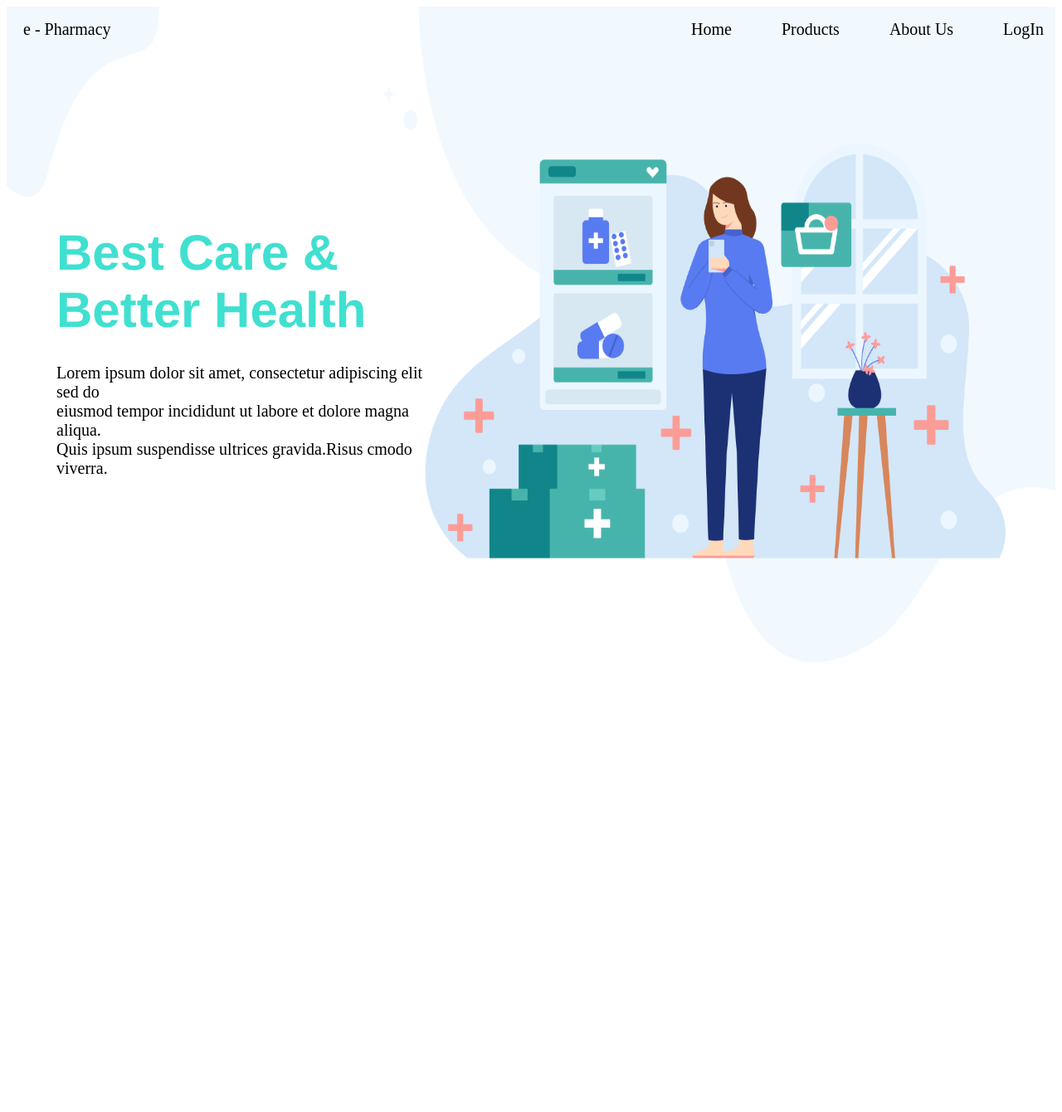
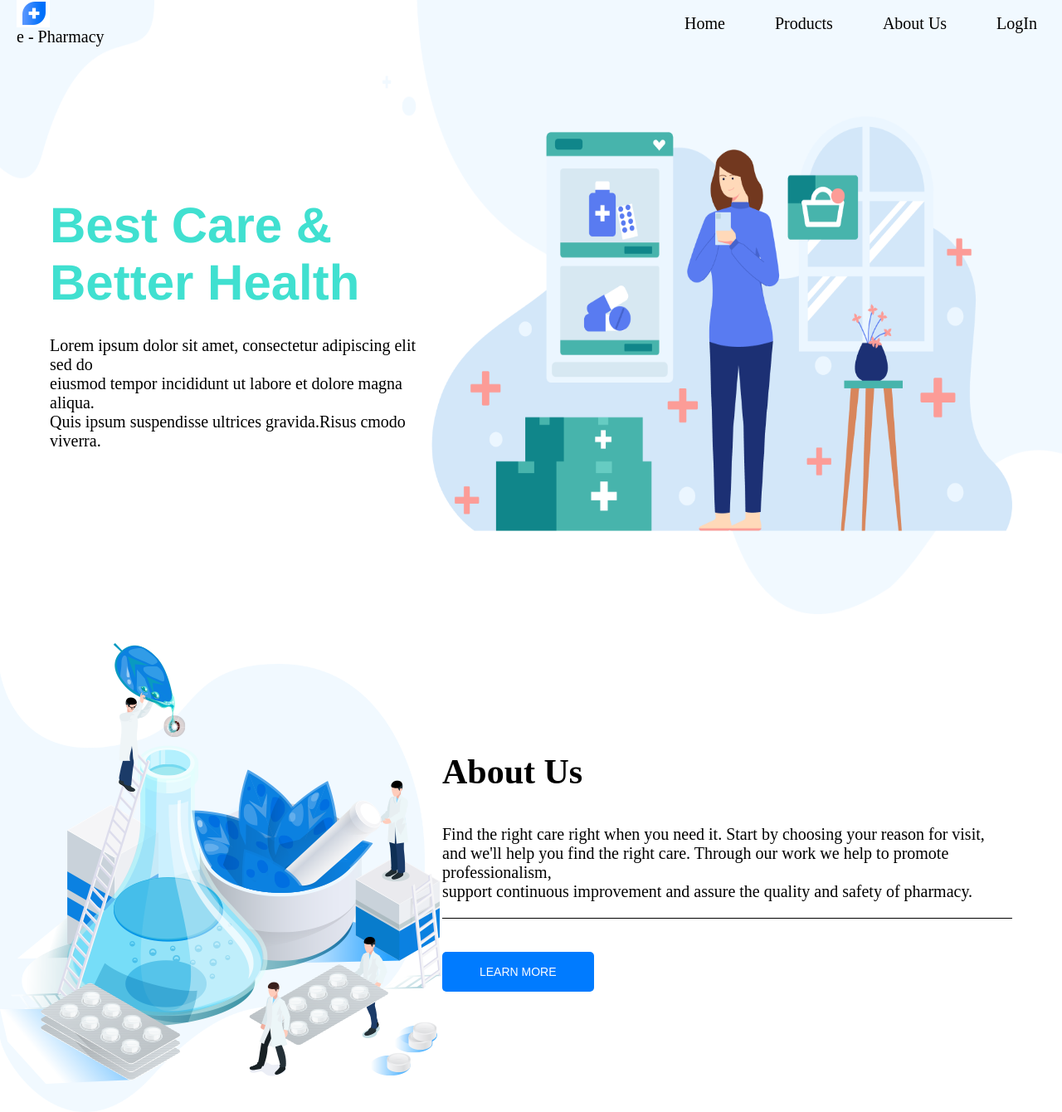
Before and after one commit to diella3/e-Pharmacy, a PHP site: page /Home.html in a window 1280 px wide. Shown: the whole page at 83% size. Before the commit the page ends 798 px from the top, so only its background shows below. Run offline with PHP 8.4, Linux system fonts and the light colour scheme.

Commit message:
some fixes

```diff
--- a/Home.html
+++ b/Home.html
@@ -4,9 +4,11 @@
         <link rel="stylesheet" href="css/home.css">
     </head>
     <body>
+        <!-- Header-->
        <div class="container">
             <header class="header">
                 <div class="logo">
+                    <img src="./assets/logo1.png" />
                     <p>e - Pharmacy</p>
                 </div>
                 <div class="navbar">
@@ -18,6 +20,9 @@
                     </ul>
                 </div>
             </header>
+            <!-- Header-->
+
+            <!-- Section -->
            <div class="section">
                 <div class="description">
                     <h3>Best Care & <br> Better Health</h3>
@@ -29,6 +34,24 @@
                     <img  src="./assets/sectionImg.png"/>
                 </div>
            </div>
+           <!-- Section -->
+
+           <!-- About Us-->
+           <div class="about">
+                <div>
+                    <img  src="./assets/about.png"/>
+                </div>
+                <div class="txtAbout">
+                    <h3>About Us</h3>
+                    <p>Find the right care right when you need it. Start by choosing your reason for visit,<br> and we'll help you find the right care.
+                        Through our work we help to promote professionalism,<br>
+                         support continuous improvement and assure the quality and safety of pharmacy.</p>
+                    <a  class="btn" href= "www.google.com">LEARN MORE</a>
+                </div>
+           </div>
+           <!-- About Us-->
+
+           <!-- Our services-->
        </div>
     </body>
 </html>
--- a/css/home.css
+++ b/css/home.css
@@ -1,7 +1,10 @@
+body{
+    margin: 0;
+}
+
 .container{
     display: flex;
     flex-direction: column;
-
 }
 p{
     margin: 0;
@@ -18,7 +21,6 @@ p{
     flex-direction: row;
     justify-content: space-between;
     align-items: center;
-
 }
 
 .logo{
@@ -37,8 +39,6 @@ p{
     font-size: 20px;
     padding: 0 30px 0 30px;
     justify-content: space-between;
-
-
 }
 .section{
 align-items: center;
@@ -48,7 +48,7 @@ justify-content: space-around;
 padding:40px 60px 0 60px ;
 position: relative;
 overflow: hidden;
-height: 750px;
+height: 700px;
 background-image: url("../assets/imgContainer.png");
 background-repeat: no-repeat;
 background-size: 100% 100%;
@@ -70,3 +70,54 @@ font-family: 'Franklin Gothic Medium', 'Arial Narrow', Arial, sans-serif;
     width: 700px;
     height: 500px;
 }
+.about{
+    display: flex;
+    flex-direction: row;
+    justify-content: space-around;
+    position: relative;
+    align-items: center;
+    z-index: 99;
+    background-position: left bottom;
+    background-image: url("../assets/aboutUs.png");
+    background-repeat: no-repeat;
+    background-size: 40% 90%;
+    /* padding:60px 0 0 0px; */
+    height: 600px;
+}
+
+/* .about img{
+    padding-right:180px;
+} */
+
+.txtAbout{
+    padding-right: 60px;
+    display: flex;
+    flex-direction: column;
+    justify-content: space-between;
+    align-items: flex-start;
+}
+.txtAbout h3 {
+    font-size: 42px;
+    margin: 20px 0 40px 0;
+}
+.txtAbout p{
+    margin: 0px 0 40px 0;
+    font-size: 20px;
+    padding-bottom: 20px;
+    border-bottom: 1px solid black;
+}
+.btn{
+    color:#fff;
+    background-color: #007bff;
+    padding:16px 45px 16px 45px;
+    text-align: center;
+    font-size: 14px;
+    font-family: sans-serif;
+    text-decoration: none;
+    transition: all .4s ease-in-out ;
+    border-radius: 5px;
+    background-size: 200% auto;
+}
+.btn:hover{
+    background-image: linear-gradient(to right,#649bff,#0070fa,#649bff);
+}
```
Also changed, not shown: assets/about.png (added), assets/about.webp (added), assets/about1.webp (added), assets/aboutUs.png (added), assets/logo1.png (added). Lines whose indentation alone changed are shown as unchanged.
